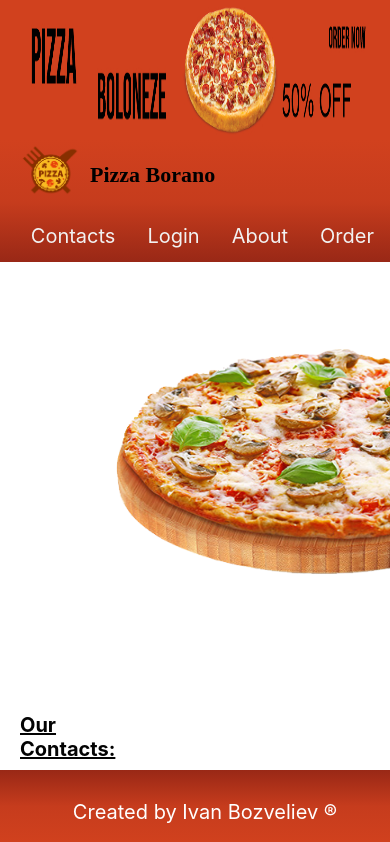
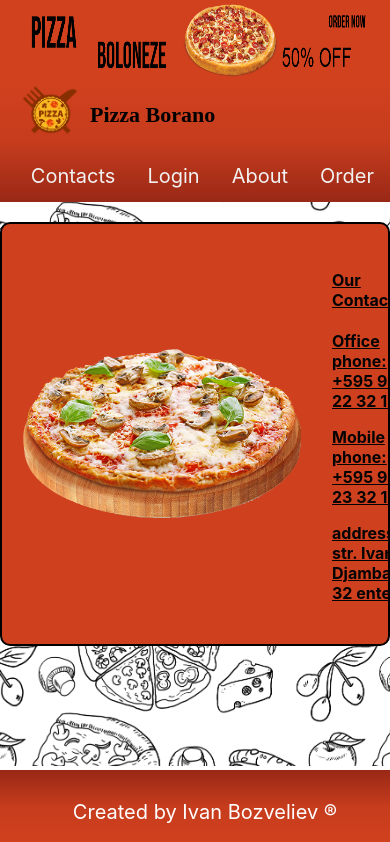
Before and after one commit to IvanBozveliev/hotPizza, a React (Create React App) app: page /contacts in a window 390 px wide. Shown: the top 842 px of the page. Built offline with nearby package versions, Linux system fonts and the light colour scheme.

Commit message:
add css responsive

```diff
--- a/src/App.css
+++ b/src/App.css
@@ -1,4 +1,5 @@
 .App {
-
+  background-image: url('../public/img/background-pizza3.png');
+    background-size: 550px;
   overflow-x: hidden;
 }
--- a/src/components/Contacts/Contacts.css
+++ b/src/components/Contacts/Contacts.css
@@ -1,39 +1,61 @@
-.Contacts{
-    /* background-color: #d1411e; */
-    background-color: white;
-    text-align: left;
+.Contacts {
+    background-color: #cf401e;
+    border: 2px solid black;
+    border-radius: 10px;
+    margin: auto;
+    margin-top: 20px;
+    margin-bottom: 120px;
+    /* text-align: center; */
     height: 400px;
-    /* background-image: url('../../../public/img/pizza-background.jpg');
-    background-repeat: no-repeat;
-    background-size: cover; */
-}
-
-.Contacts > img{
-    width: 450px;
-    height: 400px;
-    /* background-color: black; */
-    margin-left: 100px;
-
+    width: 946px;
+    display: flex;
+    align-items: center;
+    padding: 10px;
 }
 
 
-.infoTxt{
-    margin: auto;
+
+
+.infoTxt {
+
     font-weight: bold;
     font-size: 20px;
     color: rgb(3, 3, 3);
     padding: 20px;
-    float: right;
-
-    margin-right: 220px;
-    text-decoration: none;
     text-align: left;
 }
 
-/* .infoTxt :nth-last-child(1){
-    text-decoration: underline;
-} */
-
-.infoTxt > p, h4 {
+.infoTxt>p, h4 {
     text-decoration: underline;
 }
+
+
+@media only screen and (max-width: 960px) {
+    .Contacts {
+        background-color: #cf401e;
+        border: 2px solid black;
+        border-radius: 10px;
+        margin: auto;
+        margin-top: 20px;
+        margin-bottom: 120px;
+        text-align: center;
+        height: 400px;
+        width: auto;
+        display: flex;
+        align-items: center;
+        padding: 10px;
+    }
+
+    .Contacts>img {
+        width: 300px;
+    }
+
+    .infoTxt {
+
+        font-weight: bold;
+        font-size: 16px;
+        color: rgb(3, 3, 3);
+        padding: 20px;
+        text-align: left;
+    }
+}
--- a/src/components/Header/Header.css
+++ b/src/components/Header/Header.css
@@ -7,3 +7,13 @@
     width: 100%;
     height: 140px;
 }
+
+@media only screen and (max-width: 670px){
+    .headerBar>img {
+        width: 100%;
+        height: 80px;
+    }
+    .navDiv{
+        margin-top: -60px;
+    }
+}
--- a/src/components/Login/Login.css
+++ b/src/components/Login/Login.css
@@ -1,38 +1,66 @@
 .loginContent {
+    border-radius: 10px;
     display: grid;
     grid-template-columns: 270px;
     background-color: #d1411e;
-    width: 331px;
+    width: 431px;
     height: 266px;
     margin: auto;
-    margin-top: 15px;
-    border: 1px solid black;
-    flex-wrap: nowrap;
+    margin-top: 25px;
+    border: 2px solid black;
     align-content: center;
     justify-items: center;
     justify-content: center;
+    margin-bottom: 94px;
+    padding: 20px;
+
+
 }
 
-#loginForm{
-    display: block;
+#loginForm {
+    /* display: block; */
     margin: auto;
     padding-left: 30px;
 
 }
-
-input[type=text]{
+label{
+    font-weight: bold;
+}
+input[type=text] {
+    color:white;
+    font-size: 16px;
+    background-color: #d1411e;
+    padding: 8px 20px;
+    margin: 8px 0;
     box-sizing: border-box;
-    padding: 3px 20px;
-    margin: 8px 0;
+    border: none;
+    border-bottom: 2px solid black;
 }
 
-input[type=password]{
-    box-sizing: border-box;
-    padding: 3px 20px;
-    margin: 8px 0;
+input[type=text]:focus {
+    outline: none;
+  	border-bottom: 2px solid rgb(0, 0, 0);
 }
 
-input[type="submit"]{
+
+input[type=password] {
+    color:white;
+    font-size: 16px;
+    background-color: #d1411e;
+    padding: 8px 20px;
+    margin: 8px 0;
+    box-sizing: border-box;
+    border: none;
+    border-bottom: 2px solid rgb(0 ,0 ,0);
+
+}
+
+input[type=password]:focus {
+    outline: none;
+  	border-bottom: 2px solid rgb(0, 0, 0);
+}
+
+input[type="submit"] {
     margin-top: 8px;
     border: none;
     box-sizing: border-box;
@@ -40,5 +68,16 @@
     color: white;
     margin-left: 76px;
     padding: 10px;
+    cursor: pointer;
+    margin-bottom: 20px;
+    border-radius: 8px;
+}
+
+input[type="submit"]:hover{
+    border: 1px solid white;
+    background-color: rgb(0, 0, 0);
+    color: white;
+    border-radius: 8px;
+    cursor: pointer;
 
 }
--- a/src/components/Login/Login.js
+++ b/src/components/Login/Login.js
@@ -10,7 +10,7 @@
                 <input type='text' name='username' id='inputText'/>
                 <label htmlFor='inputPass'>Password:</label>
                 <input type='password' name='password' id='inputPass' />
-                <input type='submit' value='Submit' />
+                <input type='submit' value='Login' />
             </form>
         </div>
 
--- a/src/components/Main/Main.css
+++ b/src/components/Main/Main.css
@@ -12,12 +12,15 @@
 
 .container {
     height: 400px;
+    /* display: flex;
+    text-align: center;
+    justify-content: center;  */
+}
+
+.carousel{
+
     display: flex;
     text-align: center;
-    background-color: #ffffff;
-    /* background-image: url('../../../public/img/pizza-background.jpg');
-    background-repeat: no-repeat;
-    background-size: cover;*/
     justify-content: center;
 }
 
@@ -38,3 +41,13 @@
     width: 40px;
     height: 80px;
 }
+
+@media only screen and (max-width: 1000px){
+    .gridDiv {
+        display: grid;
+        grid-template-columns: 250px;
+        grid-template-rows: 260px;
+        justify-content: center;
+        padding-top: 35px;
+    }
+}
--- a/src/components/Main/Main.js
+++ b/src/components/Main/Main.js
@@ -5,15 +5,15 @@
 const Main = () => {
 
   const cardsInfo = [
-     {id: 1, img: '../../../img/pizza5.png', title: 'pizza' },
-     {id: 2, img: '../../../img/pizza8.png', title: 'pizza1' },
-     {id: 3, img: '../../../img/pizza6.png', title: 'pizza2' },
-     {id: 4, img: '../../../img/pizza10.png', title: 'pizza3' },
-     {id: 5, img: '../../../img/pizza11.png', title: 'pizza4' },
-     {id: 6, img: '../../../img/pizza12.png', title: 'pizza5' }
+    { id: 1, img: '../../../img/pizza5.png', title: 'pizza' },
+    { id: 2, img: '../../../img/pizza8.png', title: 'pizza1' },
+    { id: 3, img: '../../../img/pizza6.png', title: 'pizza2' },
+    { id: 4, img: '../../../img/pizza10.png', title: 'pizza3' },
+    { id: 5, img: '../../../img/pizza11.png', title: 'pizza4' },
+    { id: 6, img: '../../../img/pizza12.png', title: 'pizza5' }
   ]
 
-  let cards = cardsInfo.slice(0,3);
+  let cards = cardsInfo.slice(0, 3);
 
   let [state, setState] = useState(cards);
   let [style, setStyle] = useState('mainStyle');
@@ -34,12 +34,15 @@
 
   return (
     <div className='container'>
-     <img id='imgLeft' src='../../../img/leftArrow.png' onClick={leftClick}/>
+      <div className='carousel'>
+        <img id='imgLeft' src='../../../img/leftArrow.png' onClick={leftClick} />
 
         <div className='gridDiv'>
-      {state.map(x => <Card key={x.id} img={x.img} title={x.title} currentStyle={style} /> )}
+          {state.map(x => <Card key={x.id} img={x.img} title={x.title} currentStyle={style} />)}
         </div>
-    <img src='../../../img/rightArrow.png' id='imgRight' onClick={rightClick}/>
+        <img src='../../../img/rightArrow.png' id='imgRight' onClick={rightClick} />
+      </div>
+
     </div>
 
   )
```
Also changed, not shown: src/components/Main/CarouselContent/CarouselContent.css (deleted, +0 -16 lines), src/components/Main/CarouselContent/CarouselContent.js (deleted, +0 -15 lines), public/img/background-pizza3.png (added), public/img/pizza-background.jpg (deleted). Lines whose indentation alone changed are shown as unchanged.
